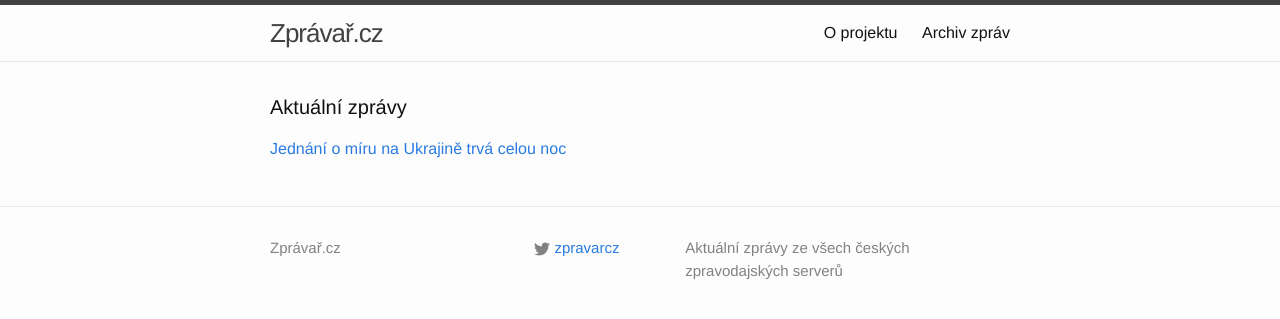
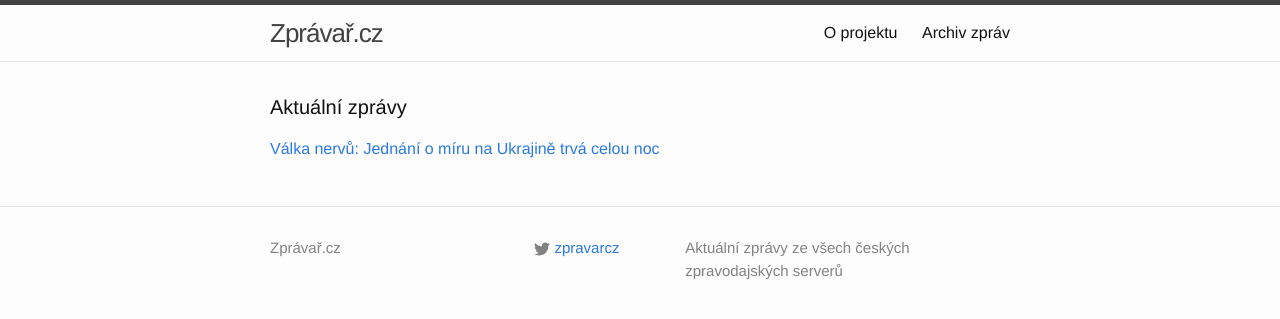
Before and after one commit to adliska/zpravar, a Jekyll site: the page built from index.html, in a window 1280 px wide. Shown: the top 319 px of the page. Built offline with Jekyll 4.4.1, drawn with Linux system fonts in a browser that asks for light colours; part of the change alters nothing that is shown.

Commit message:
zpravar news update

```diff
--- a/index.html
+++ b/index.html
@@ -5,9 +5,12 @@ layout: default
 <div class="home">
     <h1 class="page-heading">Aktuální zprávy</h1>
 
-<p><a href="javascript:;" onclick="toggle_visibility('zpravy0')">Jednání o míru na Ukrajině trvá celou noc</a></p>
+<p><a href="javascript:;" onclick="toggle_visibility('zpravy0')">Válka nervů: Jednání o míru na Ukrajině trvá celou noc</a></p>
 <div id="zpravy0" style="display:none">
 <ul>
+<li><a href=http://www.novinky.cz/zahranicni/evropa/361455-valka-nervu-jednani-o-miru-na-ukrajine-trva-celou-noc.html>Válka nervů: Jednání o míru na Ukrajině trvá celou noc - www.novinky.cz</a></li>
+<li><a href=http://www.ceskatelevize.cz/ct24/svet/301391-valka-nervu-evropsti-statnici-jednaji-na-summitu-v-minsku-uz-deset-hodin/>Válka nervů: Evropští státníci jednají na summitu v Minsku už deset hodin - www.ceskatelevize.cz</a></li>
+<li><a href=http://www.tyden.cz/rubriky/zahranici/rusko-a-okoli/evropsti-statnici-jednaji-na-summitu-v-minsku-uz-deset-hodin_333139.html>Evropští státníci jednají na summitu v Minsku už deset hodin - www.tyden.cz</a></li>
 <li><a href=http://www.novinky.cz/zahranicni/evropa/361455-jednani-o-miru-na-ukrajine-trva-celou-noc.html>Jednání o míru na Ukrajině trvá celou noc - www.novinky.cz</a></li>
 <li><a href=http://www.ceskenoviny.cz/zpravy/zpravy/evropsti-statnici-jednaji-na-summitu-v-minsku-uz-deset-hodin/1180359>Evropští státníci jednají na summitu v Minsku už deset hodin - www.ceskenoviny.cz</a></li>
 <li><a href=http://www.ceskatelevize.cz/ct24/svet/301391-valka-nervu-minsky-summit-se-protahne-do-rana/>Válka nervů: Minský summit se protáhne do rána - www.ceskatelevize.cz</a></li>
```
